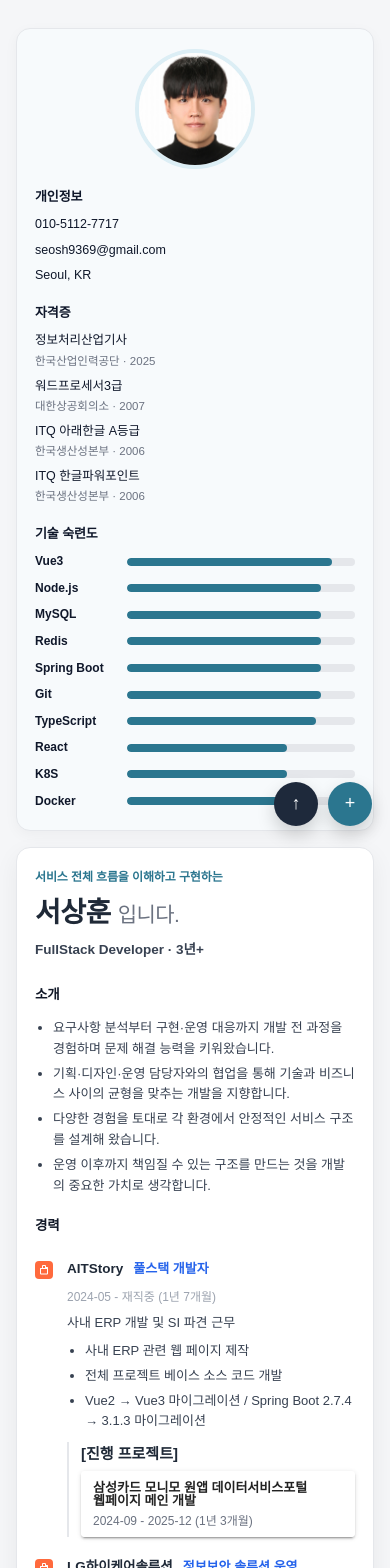
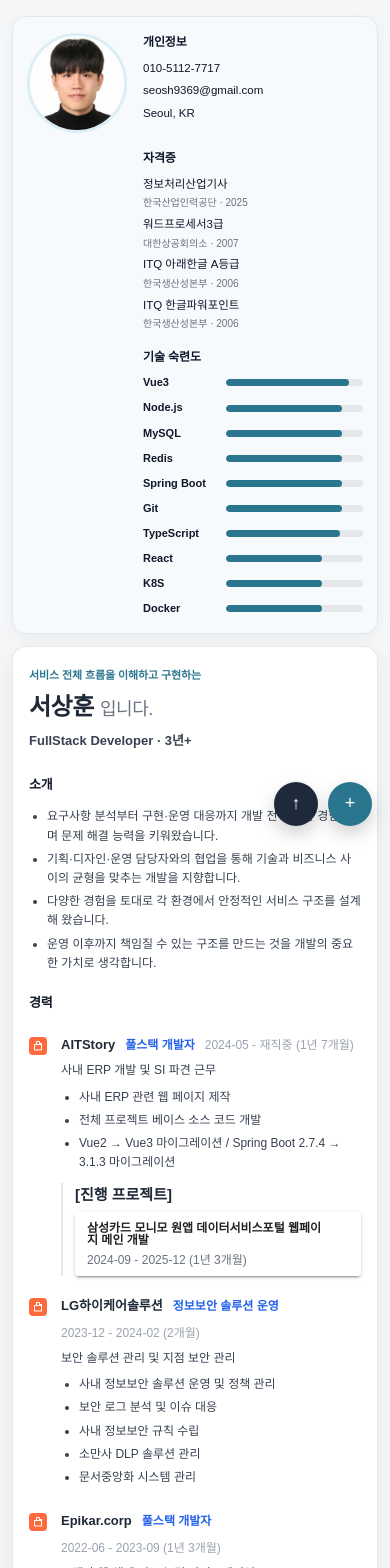
Before and after one commit to warwickjjing/resume, a Vue app: page / in a window 390 px wide. Shown: the top 1568 px of the page. Built offline with nearby package versions, Linux system fonts and the light colour scheme.

Commit message:
[REFACTOR] mobile css 반영

```diff
--- a/src/App.vue
+++ b/src/App.vue
@@ -1081,16 +1081,100 @@ a {
 }
 
 @media (max-width: 720px) {
+  .page {
+    padding: 0 12px;
+    margin: 16px auto;
+  }
+
   .page--split {
     grid-template-columns: 1fr;
+    gap: 12px;
+  }
+
+  .side {
+    padding: 16px 14px;
+    gap: 14px;
+    display: grid;
+    grid-template-columns: auto 1fr;
+    align-items: start;
+    gap: 16px;
+  }
+
+  .side__photo {
+    grid-column: 1;
+    grid-row: 1 / -1;
+  }
+
+  .side__photo img {
+    width: 100px;
+    height: 100px;
+    border-width: 3px;
+  }
+
+  .side__box {
+    grid-column: 2;
+  }
+
+  .side__title {
+    font-size: 12px;
+  }
+
+  .side__list {
+    font-size: 11.5px;
+    gap: 5px;
+  }
+
+  .side__muted {
+    font-size: 10px;
+  }
+
+  .skills-list--side .skill-name {
+    flex: 0 0 75px;
+    font-size: 11px;
+  }
+
+  .skills-list--side .skill-bar {
+    height: 7px;
   }
 
   .paper {
-    padding: 22px 18px 18px;
+    padding: 20px 16px;
   }
 
   .paper--content {
-    padding: 20px 18px 18px;
+    padding: 20px 16px;
+  }
+
+  .name {
+    font-size: 24px;
+  }
+
+  .headline {
+    font-size: 13px;
+  }
+
+  .eyebrow {
+    font-size: 11px;
+  }
+
+  .section-title {
+    font-size: 13px;
+  }
+
+  .org, .school {
+    font-size: 13px;
+  }
+
+  .role, .major {
+    font-size: 12px;
+  }
+
+  .desc, .bullets {
+    font-size: 12px;
+  }
+
+  .project-name {
+    font-size: 12px;
   }
 
   .bottom {
```
